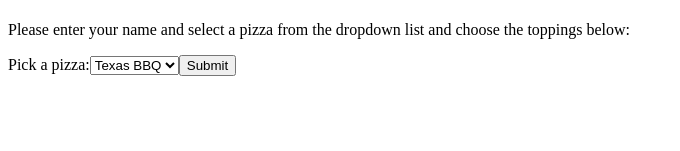
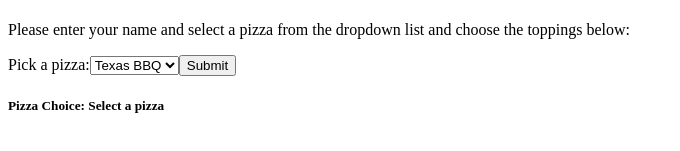
Before and after one commit to jfinlay24/react-order-app, a React (Create React App) app: page / in a window 1280 px wide. Shown: the part 199-350 px from the top of the page, without its empty margins (0-680 px from the left). Built offline with nearby package versions, Linux system fonts and the light colour scheme.

Commit message:
dropdown working

```diff
--- a/src/components/PizzaChoice.js
+++ b/src/components/PizzaChoice.js
@@ -4,7 +4,7 @@ class PizzaChoice extends React.Component {
     constructor(props) {
         super(props);
         this.state = {
-            value: "Select Pizza",
+            value: "Select a pizza",
         };
 
         // this.handleChange = this.handleChange.bind(this);
@@ -12,7 +12,7 @@ class PizzaChoice extends React.Component {
     }
 
     handleSubmit(event) {
-        alert("Your pizza choice is: " + this.state.value);
+        //alert("Your pizza choice is: " + this.state.value);
         event.preventDefault();
     }
 
@@ -22,10 +22,11 @@ class PizzaChoice extends React.Component {
 
     render() {
         return (
+            <div>
                 <form onSubmit={this.handleSubmit}>
                     <label>
                         Pick a pizza:
-                    <select>
+                    <select value={this.state.value} onChange={this.handleChange}>
                             {this.props.menu.map(menu => (
                                 <option key={menu.id} value={menu.title}>
                                     {menu.title}
@@ -35,6 +36,10 @@ class PizzaChoice extends React.Component {
                     </label>
                     <input type="submit" value="Submit" />
                 </form>
+                <h5>
+                    Pizza Choice: {this.state.value}
+                </h5>
+            </div>
 
 
         )
```
Also changed, not shown: src/components/NameInput.js (line endings or trailing spaces). Lines whose indentation alone changed are shown as unchanged.
